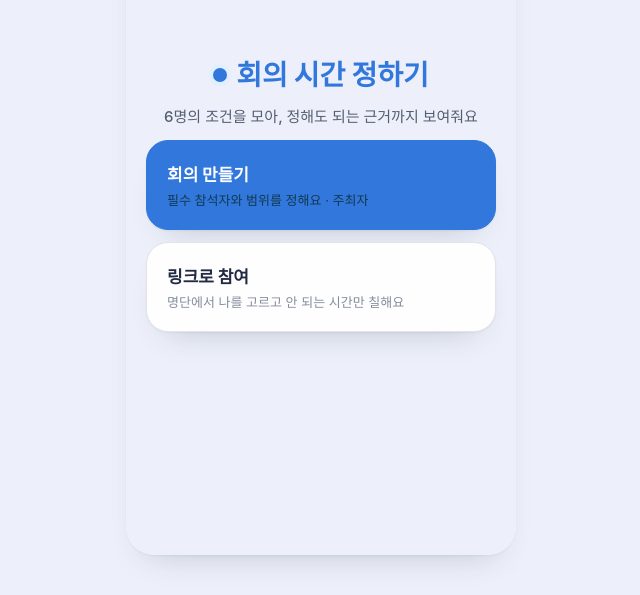
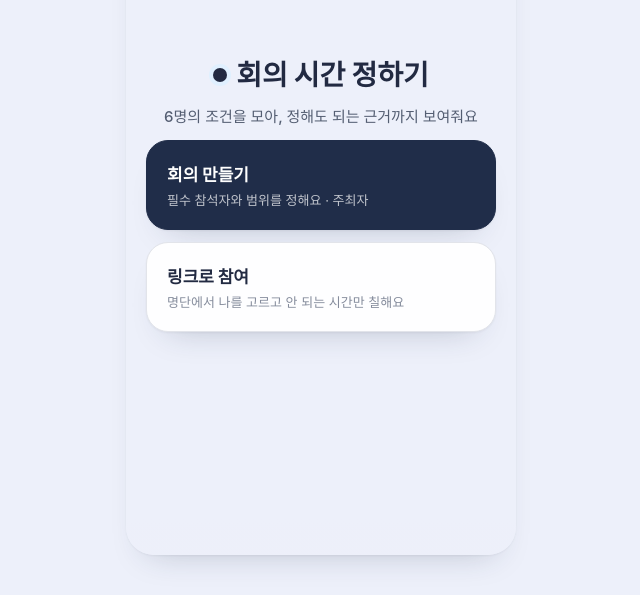
Before and after one commit to JJongW/Toss_Product_Design_Challenge, a Next.js app: page / in a window 1280 px wide. Shown: the part 205-800 px from the top of the page, without its empty margins (319-959 px from the left). Built offline with nearby package versions, Linux system fonts and the light colour scheme.

Commit message:
홈/입력 화면 승인 언어로: 워드마크·주요카드 밝은블루→딥네이비, 제목입력 포커스 정리

```diff
--- a/src/app/globals.css
+++ b/src/app/globals.css
@@ -98,14 +98,14 @@ b {
   font-size: 24px;
   font-weight: 800;
   letter-spacing: 0;
-  color: var(--accent);
+  color: var(--text);
 }
 .wordmark::before {
   content: "";
   width: 14px;
   height: 14px;
   border-radius: 50%;
-  background: var(--accent);
+  background: var(--text);
   box-shadow: 0 0 0 4px var(--accent-weak);
 }
 
@@ -622,7 +622,7 @@ select:focus-visible {
   font-weight: 500;
 }
 .field-input:focus {
-  color: var(--accent);
+  color: var(--text);
 }
 .succ {
   width: 72px;
@@ -746,14 +746,14 @@ select:focus-visible {
   margin-top: 4px;
 }
 .choice.accent {
-  background: var(--accent);
-  border-color: var(--accent);
+  background: var(--navy);
+  border-color: var(--navy);
 }
 .choice.accent .ct {
   color: var(--accent-ink);
 }
 .choice.accent .cs {
-  color: rgba(6, 35, 26, 0.72);
+  color: rgba(255, 255, 255, 0.72);
 }
 
 .token {
```
